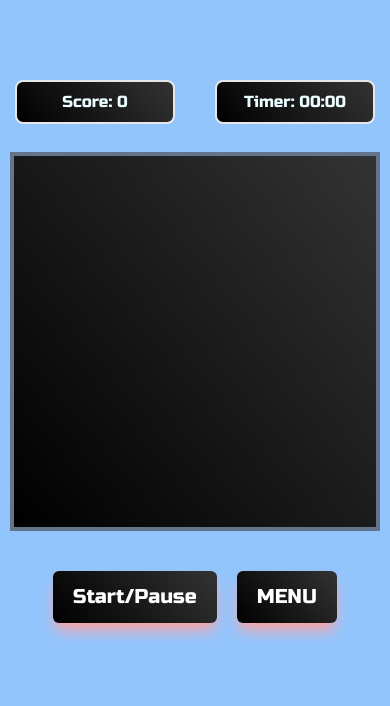
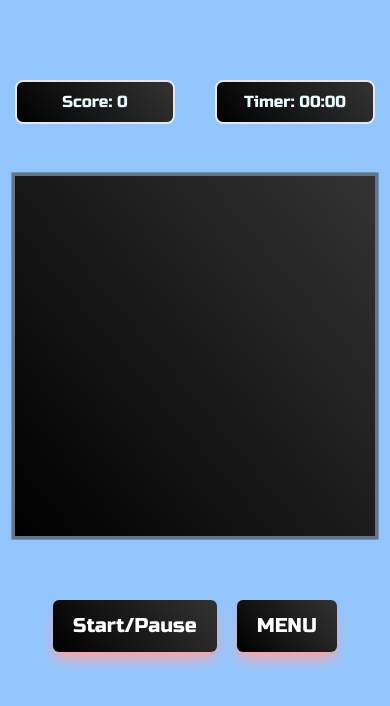
Before and after one commit to MatiasTervonen/Portfolio-Website, a plain HTML site: page Snake Game/snake.html in a window 390 px wide. Drawn offline with Linux system fonts and the light colour scheme; a web font is replaced by a local one.

Commit message:
resert back

```diff
--- a/Snake Game/snake.css
+++ b/Snake Game/snake.css
@@ -24,29 +24,20 @@
   font-style: normal;
 }
 
-#gameBoard {
-  overflow: hidden;
-  margin-left: 10px;
-  margin-right: 10px;
-}
-
 @media (max-width: 320px) {
   #gameBoard {
-    display: block;
-    width: 100vw;
+    scale: 70%;
   }
 }
 
 @media (max-width: 375px) {
   #gameBoard {
-    display: block;
-    width: 100vw;
+    scale: 90%;
   }
 }
 
 @media (max-width: 425px) {
   #gameBoard {
-    display: block;
-    width: 100vw;
+    scale: 90%;
   }
 }
--- a/Snake Game/snake1.js
+++ b/Snake Game/snake1.js
@@ -138,7 +138,6 @@ document.addEventListener("touchstart", (e) => {
 
 document.addEventListener("touchmove", (e) => {
   e.preventDefault();
-  const touch = e.touches[0];
   const currentX = touch.clientX;
   const currentY = touch.clientY;
 
@@ -259,11 +258,3 @@ function updateTimer() {
     seconds
   ).padStart(2, "0")}`;
 }
-
-function resizeCanvas() {
-  canvas.width = window.innerWidth; // Match the width of the viewport
-}
-
-window.addEventListener("resize", resizeCanvas);
-
-resizeCanvas();
```
